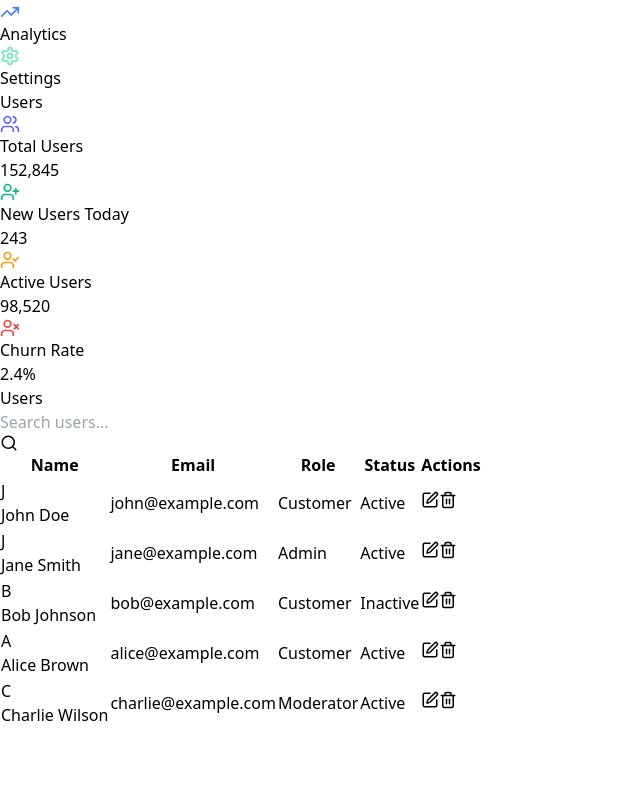
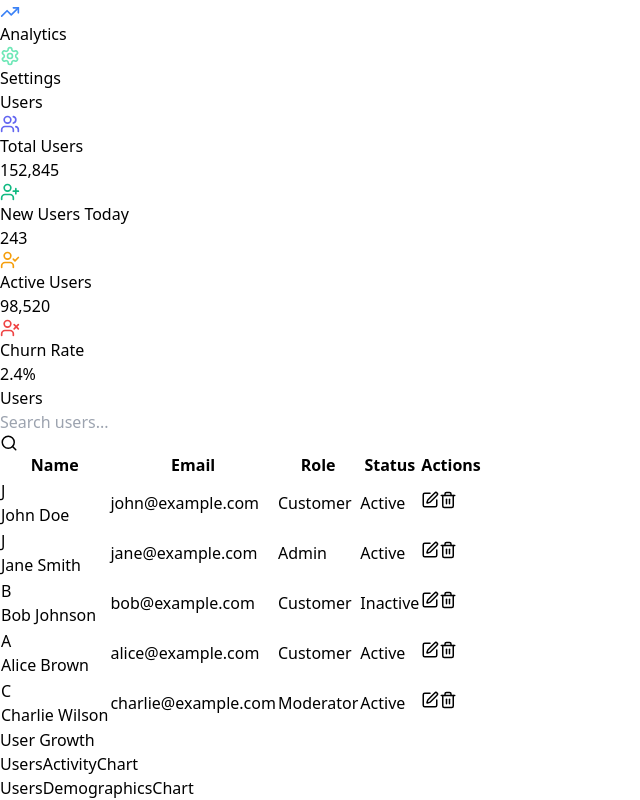
Before and after one commit to ArthurYurkov/ADMIN-DASHBOARD, a React (Vite) app: page /users in a window 1280 px wide. Shown: the part 248-1048 px from the top of the page, without its empty margins (0-640 px from the left). Before the commit the page ends 976 px from the top, so only its background shows below. Built offline with nearby package versions, Linux system fonts and the light colour scheme.

Commit message:
"UsersGrowthChart" - done

```diff
--- /dev/null
+++ b/src/components/users/UsersActivityChart.jsx
@@ -0,0 +1,5 @@
+const UsersActivityChart = () => {
+  return <div>UsersActivityChart</div>;
+};
+
+export default UsersActivityChart;
--- /dev/null
+++ b/src/components/users/UsersDemographicsChart.jsx
@@ -0,0 +1,5 @@
+const UsersDemographicsChart = () => {
+  return <div>UsersDemographicsChart</div>;
+};
+
+export default UsersDemographicsChart;
--- /dev/null
+++ b/src/components/users/UsersGrowthChart.jsx
@@ -0,0 +1,57 @@
+import {
+  LineChart,
+  Line,
+  XAxis,
+  YAxis,
+  CartesianGrid,
+  Tooltip,
+  ResponsiveContainer,
+} from 'recharts';
+import { motion } from 'framer-motion';
+
+const userGrowthData = [
+  { month: 'Jan', users: 1000 },
+  { month: 'Feb', users: 1500 },
+  { month: 'Mar', users: 2000 },
+  { month: 'Apr', users: 3000 },
+  { month: 'May', users: 4000 },
+  { month: 'Jun', users: 5000 },
+];
+
+const UserGrowthChart = () => {
+  return (
+    <motion.div
+      className="rounded-xl border border-gray-700 bg-gray-800 bg-opacity-50 p-6 shadow-lg backdrop-blur-md"
+      initial={{ opacity: 0, y: 20 }}
+      animate={{ opacity: 1, y: 0 }}
+      transition={{ delay: 0.3 }}
+    >
+      <h2 className="mb-4 text-xl font-semibold text-gray-100">User Growth</h2>
+      <div className="h-[320px]">
+        <ResponsiveContainer width="100%" height="100%">
+          <LineChart data={userGrowthData}>
+            <CartesianGrid strokeDasharray="3 3" stroke="#374151" />
+            <XAxis dataKey="month" stroke="#9CA3AF" />
+            <YAxis stroke="#9CA3AF" />
+            <Tooltip
+              contentStyle={{
+                backgroundColor: 'rgba(31, 41, 55, 0.8)',
+                borderColor: '#4B5563',
+              }}
+              itemStyle={{ color: '#E5E7EB' }}
+            />
+            <Line
+              type="monotone"
+              dataKey="users"
+              stroke="#8B5CF6"
+              strokeWidth={2}
+              dot={{ fill: '#8B5CF6', strokeWidth: 2, r: 4 }}
+              activeDot={{ r: 8 }}
+            />
+          </LineChart>
+        </ResponsiveContainer>
+      </div>
+    </motion.div>
+  );
+};
+export default UserGrowthChart;
--- a/src/pages/UsersPage.jsx
+++ b/src/pages/UsersPage.jsx
@@ -4,6 +4,9 @@
 import { UserCheck, UserPlus, UsersIcon, UserX } from 'lucide-react';
 
 import UsersTable from '../components/users/UsersTable';
+import UsersGrowthChart from '../components/users/UsersGrowthChart';
+import UsersActivityChart from '../components/users/UsersActivityChart';
+import UsersDemographicsChart from '../components/users/UsersDemographicsChart';
 
 const userStats = {
   totalUsers: 152845,
@@ -51,6 +54,12 @@
         </motion.div>
 
         <UsersTable />
+        {/* USERS CHARTS */}
+        <div className="mt-8 grid grid-cols-1 gap-6 lg:grid-cols-2">
+          <UsersGrowthChart />
+          <UsersActivityChart />
+          <UsersDemographicsChart />
+        </div>
       </main>
     </div>
   );
```
